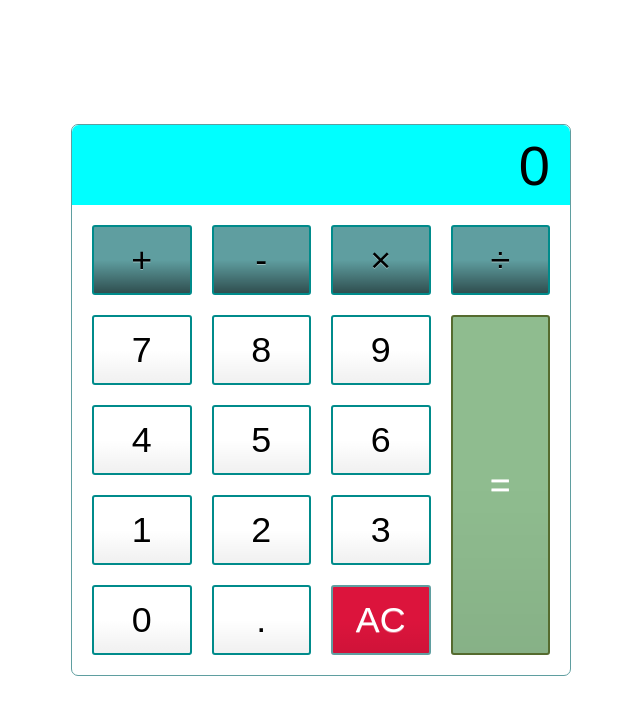
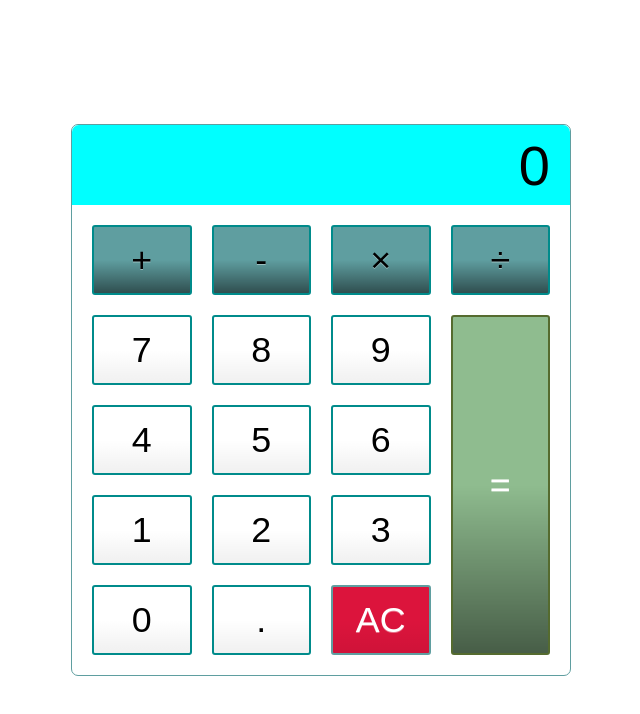
Before and after one commit to DevXerxes/JavaScript-Projects, a plain HTML site: page JavaScript Projects/calculator.html in a window 1280 px wide. Shown: the whole page, without its empty margins (319-959 px from the left). Drawn offline with Linux system fonts and the light colour scheme.

Commit message:
Calculator Update
Fixed the error of the Equal sign not displaying result after being clicked.

```diff
--- a/JavaScript Projects/calculator.html
+++ b/JavaScript Projects/calculator.html
@@ -3,6 +3,9 @@
     <head>
         <title>Calculator</title>
         <meta charset="UTF-8">
+
+        <meta name="description" content="A basic HTML, CSS and JavaScript Calculator">
+        <meta name="author" content="Xerxes">
         <link rel="stylesheet" href="CSS/Calculator_CSS.css">
         <script src="JS/Calculator_JavaScript.js" defer></script>
     </head>
@@ -33,7 +36,7 @@
 
                 <button type="button" class="decimal function" value=".">.</button>
                 <button type="button" class="all-clear function" value="all-clear">AC</button>
-                <button type="button" class="equal-sign function" value="=">=</button>
+                <button type="button" class="equal-sign operator" value="=">=</button>
             </div>
         </div>
     </body>
```
Also changed, not shown: JavaScript Projects/JS/Calculator_JavaScript.js (indentation only).
